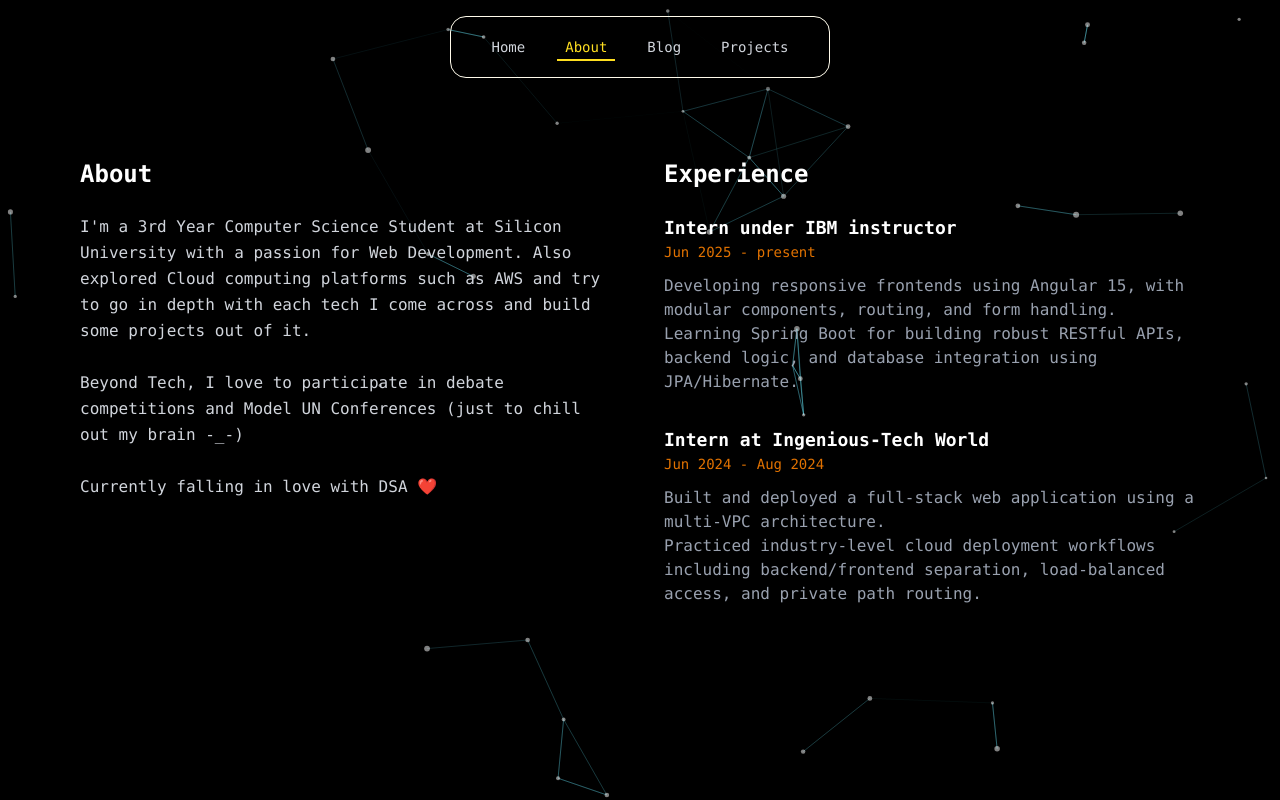
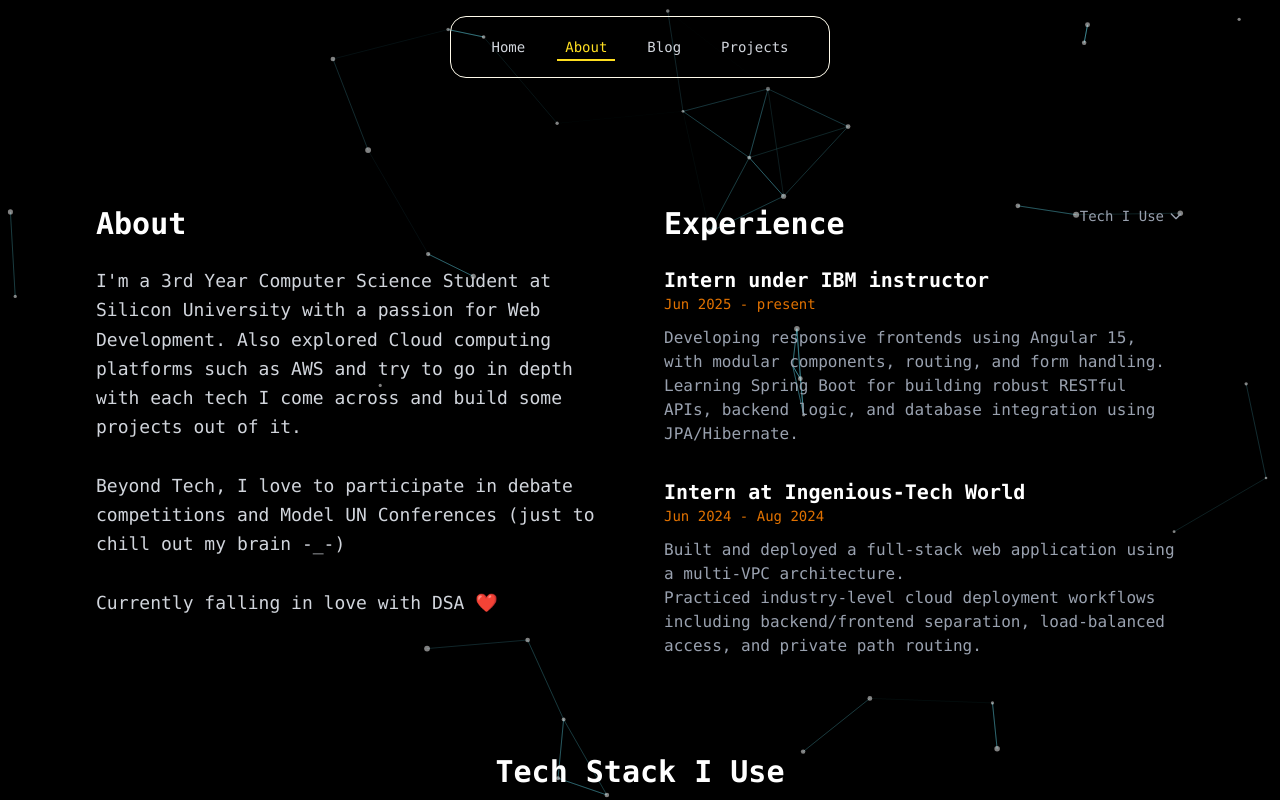
Before and after one commit to DigdarshanMohanty/Portfolio-Website, a React (Vite) app: page /about in a window 1280 px wide. Built offline with nearby package versions, Linux system fonts and the light colour scheme.

Commit message:
Enhance About component with tech stack icons and improved layout

```diff
--- a/src/components/About.jsx
+++ b/src/components/About.jsx
@@ -1,5 +1,14 @@
 import React from "react";
 import Navbar from "./shared/Navbar";
+import { FaReact, FaNodeJs, FaAws, FaGitAlt } from "react-icons/fa";
+import {
+  SiTailwindcss,
+  SiMongodb,
+  SiMysql,
+  SiSpringboot,
+  SiAngular,
+  SiJavascript,
+} from "react-icons/si";
 
 export default function About() {
   const experiences = [
@@ -18,15 +27,29 @@ access, and private path routing.`,
     },
   ];
 
+  const techStackIcons = [
+    { icon: <FaReact size={30} className="text-cyan-400" />, label: "React" },
+    { icon: <SiAngular size={30} className="text-red-500" />, label: "Angular" },
+    { icon: <SiSpringboot size={30} className="text-green-500" />, label: "Spring Boot" },
+    { icon: <FaNodeJs size={30} className="text-green-400" />, label: "Node.js" },
+    { icon: <SiTailwindcss size={30} className="text-sky-400" />, label: "Tailwind" },
+    { icon: <SiMysql size={30} className="text-blue-300" />, label: "MySQL" },
+    { icon: <SiMongodb size={30} className="text-green-600" />, label: "MongoDB" },
+    { icon: <FaAws size={30} className="text-orange-400" />, label: "AWS" },
+    { icon: <FaGitAlt size={30} className="text-orange-600" />, label: "Git" },
+    { icon: <SiJavascript size={30} className="text-yellow-300" />, label: "JavaScript" },
+  ];
+
   return (
     <>
-      <main className="max-w-6xl mx-auto px-4 font-mono text-white min-h-screen">
-        <div className="flex flex-col md:flex-row gap-12">
+      <main className="max-w-6xl mx-auto px-4 sm:px-6 lg:px-8 py-12 font-mono text-white min-h-screen">
 
-          {/* About Section */}
+        {/* About + Experience Section */}
+        <div className="flex flex-col lg:flex-row gap-12 relative">
+          {/* About */}
           <section className="flex-1">
-            <h1 className="text-2xl font-bold mb-6">About</h1>
-            <p className="leading-relaxed text-gray-300">
+            <h1 className="text-3xl font-bold mb-6">About</h1>
+            <p className="leading-relaxed text-gray-300 text-base sm:text-lg">
               I'm a 3rd Year Computer Science Student at Silicon University with a passion for Web Development.
               Also explored Cloud computing platforms such as AWS and try to go in depth with each tech I come across
               and build some projects out of it.
@@ -38,19 +61,76 @@ access, and private path routing.`,
             </p>
           </section>
 
-          {/* Experience Section */}
+          {/* Experience */}
           <section className="flex-1">
-            <h2 className="text-2xl font-bold mb-6">Experience</h2>
+            <h2 className="text-3xl font-bold mb-6">Experience</h2>
             {experiences.map((exp, i) => (
               <div key={i} className="mb-8">
-                <h3 className="font-bold text-lg">{exp.title}</h3>
+                <h3 className="font-bold text-xl">{exp.title}</h3>
                 <p className="text-amber-600 text-sm">{exp.date}</p>
-                <p className="mt-3 whitespace-pre-line text-gray-400">{exp.desc}</p>
+                <p className="mt-3 whitespace-pre-line text-gray-400 text-base">{exp.desc}</p>
               </div>
             ))}
           </section>
 
+          {/* Scroll Cue for Desktop (Top Right) */}
+          <div className="hidden lg:block absolute top-0 right-0">
+            <a
+              href="#tech-stack"
+              className="text-sm text-gray-400 hover:text-white flex items-center gap-1 group transition"
+              aria-label="Scroll to Tech Stack"
+            >
+              <span className="group-hover:underline">Tech I Use</span>
+              <svg
+                xmlns="http://www.w3.org/2000/svg"
+                className="h-4 w-4 group-hover:translate-y-1 transition-transform"
+                fill="none"
+                viewBox="0 0 24 24"
+                stroke="currentColor"
+                strokeWidth={2}
+              >
+                <path strokeLinecap="round" strokeLinejoin="round" d="M19 9l-7 7-7-7" />
+              </svg>
+            </a>
+          </div>
         </div>
+
+        {/* Scroll Cue for Mobile (Centered Bounce) */}
+        <div className="mt-10 flex flex-col items-center justify-center lg:hidden">
+          <span className="text-sm text-gray-400 mb-2">See the tech I use ↓</span>
+          <a
+            href="#tech-stack"
+            aria-label="Scroll to Tech Stack"
+            className="text-gray-400 hover:text-white transition"
+          >
+            <svg
+              xmlns="http://www.w3.org/2000/svg"
+              className="h-6 w-6 animate-bounce"
+              fill="none"
+              viewBox="0 0 24 24"
+              stroke="currentColor"
+              strokeWidth={2}
+            >
+              <path strokeLinecap="round" strokeLinejoin="round" d="M19 9l-7 7-7-7" />
+            </svg>
+          </a>
+        </div>
+
+        {/* Tech Stack Section */}
+        <section id="tech-stack" className="mt-16 pb-20">
+          <h2 className="text-3xl font-semibold mb-8 text-center">Tech Stack I Use</h2>
+          <div className="grid grid-cols-2 sm:grid-cols-3 md:grid-cols-4 lg:grid-cols-5 gap-8 place-items-center">
+            {techStackIcons.map((tech, index) => (
+              <div
+                key={index}
+                className="flex flex-col items-center justify-center text-sm text-gray-400 hover:text-white transition duration-300"
+              >
+                <div className="flex items-center justify-center h-12">{tech.icon}</div>
+                <span className="mt-2 text-xs sm:text-sm">{tech.label}</span>
+              </div>
+            ))}
+          </div>
+        </section>
       </main>
     </>
   );
```
